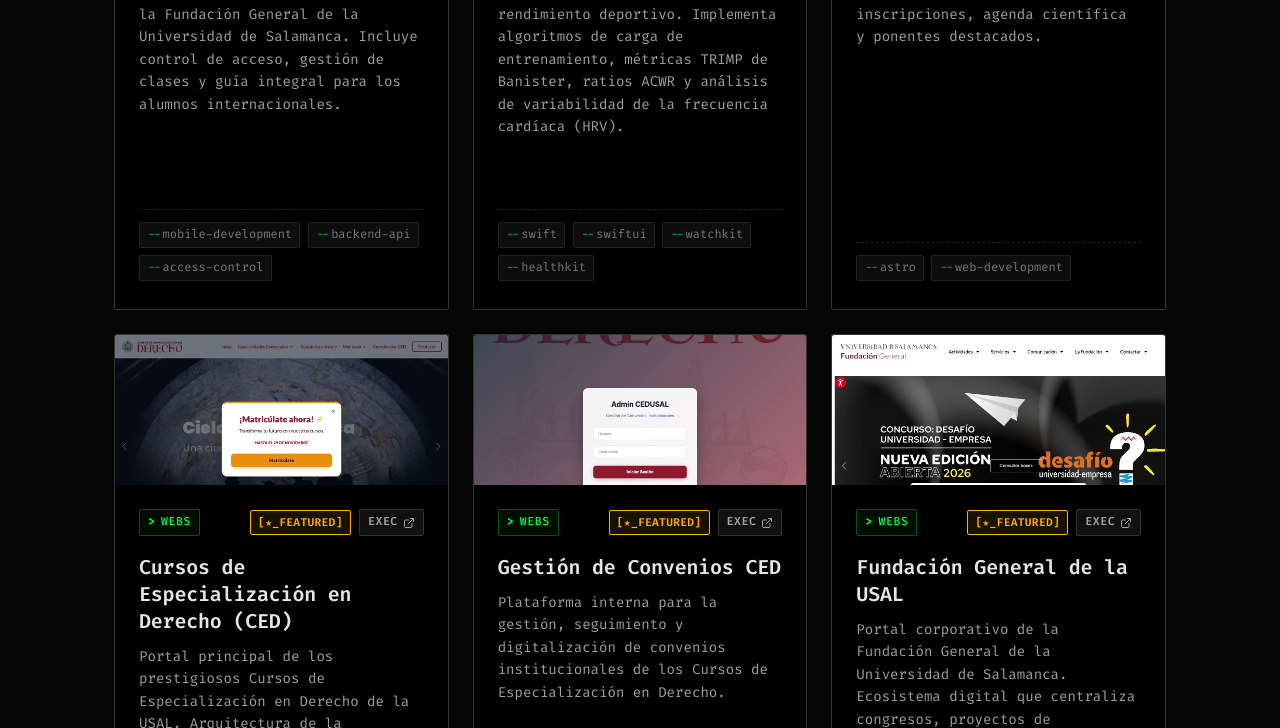
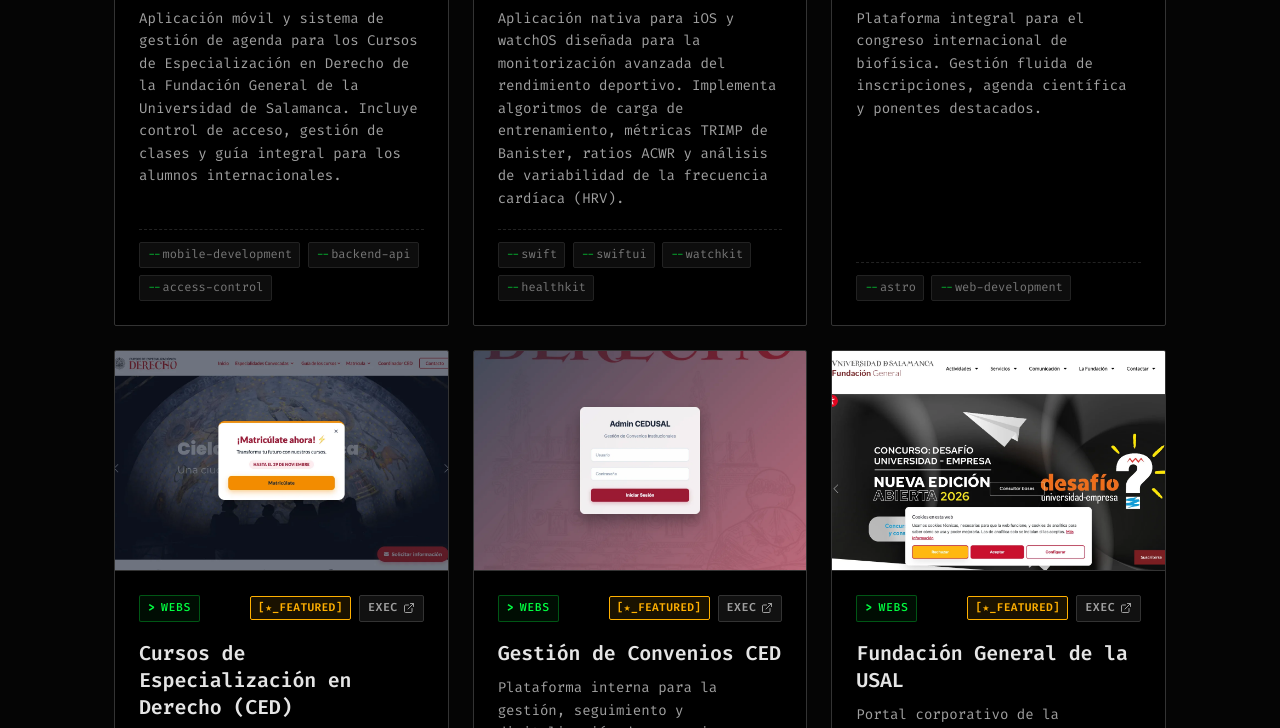
Before and after one commit to Habbit2197/Portfolio_JavierB-2026, an Astro site: page / in a window 1280 px wide. Shown: the part 1838-2566 px from the top of the page. Built offline with nearby package versions, Linux system fonts and the light colour scheme; Astro itself is replaced by a stand-in of ours.

Commit message:
fix: corrección de encuadre de imágenes y estructura de tarjeta

```diff
--- a/src/components/ProjectCard.astro
+++ b/src/components/ProjectCard.astro
@@ -37,20 +37,19 @@ const project = propProject || {
 };
 ---
 
-<article class:list={['project-card', 'terminal-card', 'hidden-reveal', className]}>
-  <!-- Imagen condicional en la parte superior del interior de la tarjeta -->
+<article class:list={['project-card', 'terminal-card', className]}>
+  <!-- Imagen como hija DIRECTA del contenedor principal (sin wrappers) -->
   {project.data.image && (
-    <div class="card-image-wrapper">
     <img
       src={project.data.image}
       alt={`Captura de ${project.data.title}`}
       loading="lazy"
       class="card-image"
     />
-    </div>
   )}
 
-  <div class="card-inner">
+  <!-- Contenedor único para todo el contenido de texto -->
+  <div class="card-content">
     <!-- Encabezado de la tarjeta: Categoría y badges estilo consola -->
     <div class="card-meta">
       <span class="category-badge">
@@ -84,7 +83,7 @@ const project = propProject || {
       </div>
     </div>
 
-    <!-- Contenido principal -->
+    <!-- Cuerpo: Título y descripción -->
     <div class="card-body">
       <h3 class="card-title">
         {project.data.link ? (
@@ -98,7 +97,7 @@ const project = propProject || {
       <p class="card-description">{project.data.description}</p>
     </div>
 
-    <!-- Etiquetas / Tags estilo flag de terminal -->
+    <!-- Etiquetas / Tags -->
     {project.data.tags && project.data.tags.length > 0 && (
       <div class="card-tags">
         {project.data.tags.map((tag) => (
@@ -112,62 +111,49 @@ const project = propProject || {
 </article>
 
 <style>
+  /* 1. Contenedor principal de la tarjeta */
   .project-card {
+    display: flex;
+    flex-direction: column;
+    overflow: hidden;
     position: relative;
     border-radius: 2px;
     background: #000000;
     border: 1px solid #333333;
-    padding: 0;
-    overflow: hidden;
-    display: flex;
-    flex-direction: column;
-    justify-content: space-between;
+    font-family: var(--font-mono, monospace);
     transition: border-color 0.2s ease, box-shadow 0.2s ease, transform 0.2s ease;
-    font-family: var(--font-mono, monospace);
   }
 
-  /* Hover de la caja de terminal: brilla en verde neón */
+  /* Hover de la caja de terminal */
   .project-card:hover {
     border-color: #00ff41;
     box-shadow: 0 0 15px rgba(0, 255, 65, 0.2), inset 0 0 10px rgba(0, 255, 65, 0.03);
     transform: translateY(-2px);
   }
 
-  /* Imagen superior con object-position: top para no cortar la cabecera */
-  .card-image-wrapper {
+  /* 3. CSS exacto requerido para la imagen */
+  img.card-image {
     width: 100%;
-    height: 200px;
-    overflow: hidden;
-    position: relative;
-    background: #0a0a0a;
+    height: 220px;
+    object-fit: cover;
+    object-position: center top;
+    margin: 0;
+    padding: 0;
+    border-bottom: 1px solid #333;
   }
 
-  .card-image {
-    width: 100%;
-    height: 200px;
-    object-fit: cover;
-    object-position: top;
-    border-bottom: 1px solid #333333;
-    display: block;
-    border-radius: 2px 2px 0 0;
-    transition: filter 0.25s ease, opacity 0.25s ease;
-    filter: grayscale(15%) contrast(105%);
-  }
-
-  .project-card:hover .card-image {
-    filter: grayscale(0%) contrast(110%);
+  .project-card:hover img.card-image {
     border-bottom-color: #00ff41;
   }
 
-  .card-inner {
-    position: relative;
-    z-index: 1;
+  /* 4. Contenedor de contenido de texto con padding */
+  .card-content {
+    padding: 1.5rem;
     display: flex;
     flex-direction: column;
-    height: 100%;
     gap: 1.15rem;
-    padding: 1.5rem 1.5rem 1.75rem;
     flex-grow: 1;
+    justify-content: space-between;
   }
 
   /* Metadata / Categoría */
@@ -272,7 +258,7 @@ const project = propProject || {
     color: #a0a0a0;
   }
 
-  /* Tags de terminal */
+  /* Tags */
   .card-tags {
     display: flex;
     flex-wrap: wrap;
@@ -306,13 +292,12 @@ const project = propProject || {
   }
 
   @media (max-width: 640px) {
-    .card-inner {
-      padding: 1.25rem;
+    .card-content {
+      padding: 1.2rem;
     }
 
-    .card-image-wrapper,
-    .card-image {
-      height: 170px;
+    img.card-image {
+      height: 190px;
     }
 
     .card-title {
```
Lines whose indentation alone changed are shown as unchanged.
